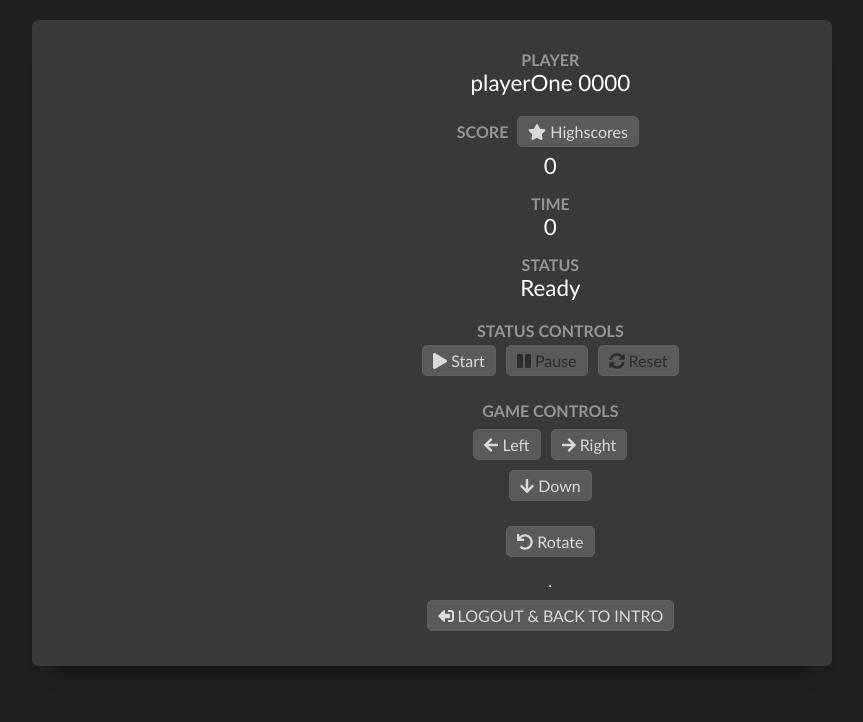
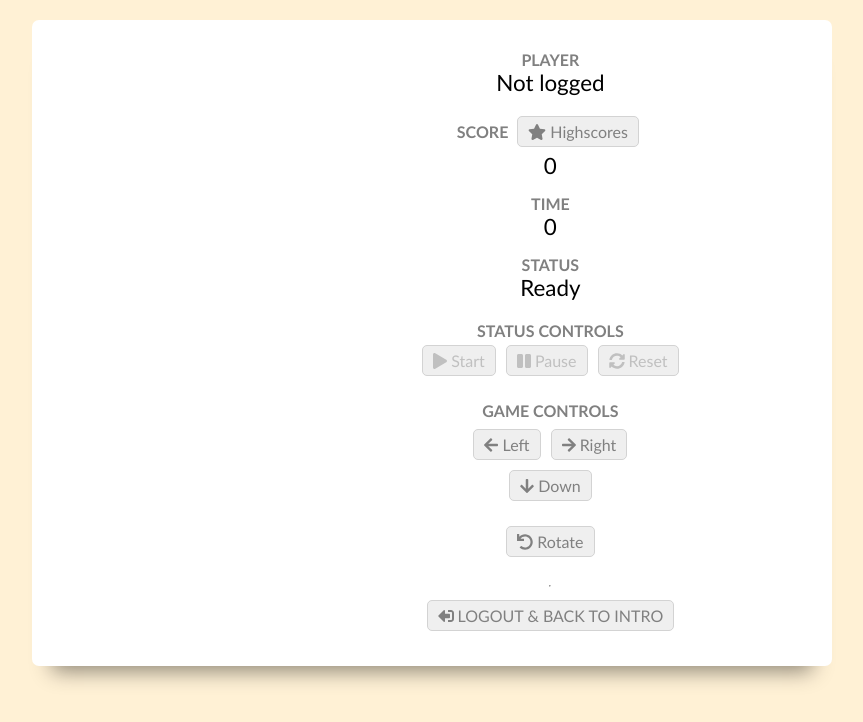
Before and after one commit to AzulloCyll/tetris_angular, an Angular app: page /game/1 in a window 1280 px wide. Shown: the top 722 px of the page, without its empty margins (208-1071 px from the left). Built offline with nearby package versions, Linux system fonts and the light colour scheme; no server answers; what ngx-tetris would draw is missing.

Commit message:
trying to add game guard

```diff
--- a/src/app/game/game.component.html
+++ b/src/app/game/game.component.html
@@ -40,7 +40,7 @@
         *ngIf="status !== 'Paused'; else paused"
         value="start"
         (click)="onButtonPressed($event)"
-        [class.disabled]="status === 'Playing'"
+        [class.disabled]="status === 'Playing' || !playerLogged"
       >
         <fa-icon [icon]="faPlay"></fa-icon> Start
       </button>
--- a/src/app/game/game.component.ts
+++ b/src/app/game/game.component.ts
@@ -66,6 +66,7 @@ export class GameComponent implements OnInit {
   public secretToken: string;
   public score: number;
   public color!: string;
+  public playerLogged: boolean = true;
 
   goBack() {
     this._location.back();
@@ -241,6 +242,11 @@ export class GameComponent implements OnInit {
   }
 
   ngOnInit(): void {
-    document.body.classList.add('dark-theme'); //for dev purpose only
+    if (!this.playerName && !this.secretToken) {
+      this.playerName = 'Not logged';
+      this.playerLogged = false;
+    }
+    console.log(this.playerLogged);
+    // document.body.classList.add('dark-theme'); //for dev purpose only
   }
 }
--- a/src/app/intro/intro.component.ts
+++ b/src/app/intro/intro.component.ts
@@ -49,6 +49,8 @@ export class IntroComponent implements OnInit {
   }
 
   ngOnInit(): void {
-    // document.body.classList.add('dark-theme'); //dev mode
+    this._storage.setPlayerName('');
+    this._storage.setSecretToken('');
+    this._storage.setScore(0);
   }
 }
--- a/src/app/storage.service.ts
+++ b/src/app/storage.service.ts
@@ -4,8 +4,8 @@ import { Injectable } from '@angular/core';
   providedIn: 'root',
 })
 export class StorageService {
-  private _playerName: string = 'playerOne';
-  private _secretToken: string = '0000';
+  private _playerName: string = '';
+  private _secretToken: string = '';
   private _score: number = 0;
 
   public get readPlayerName() {
```
